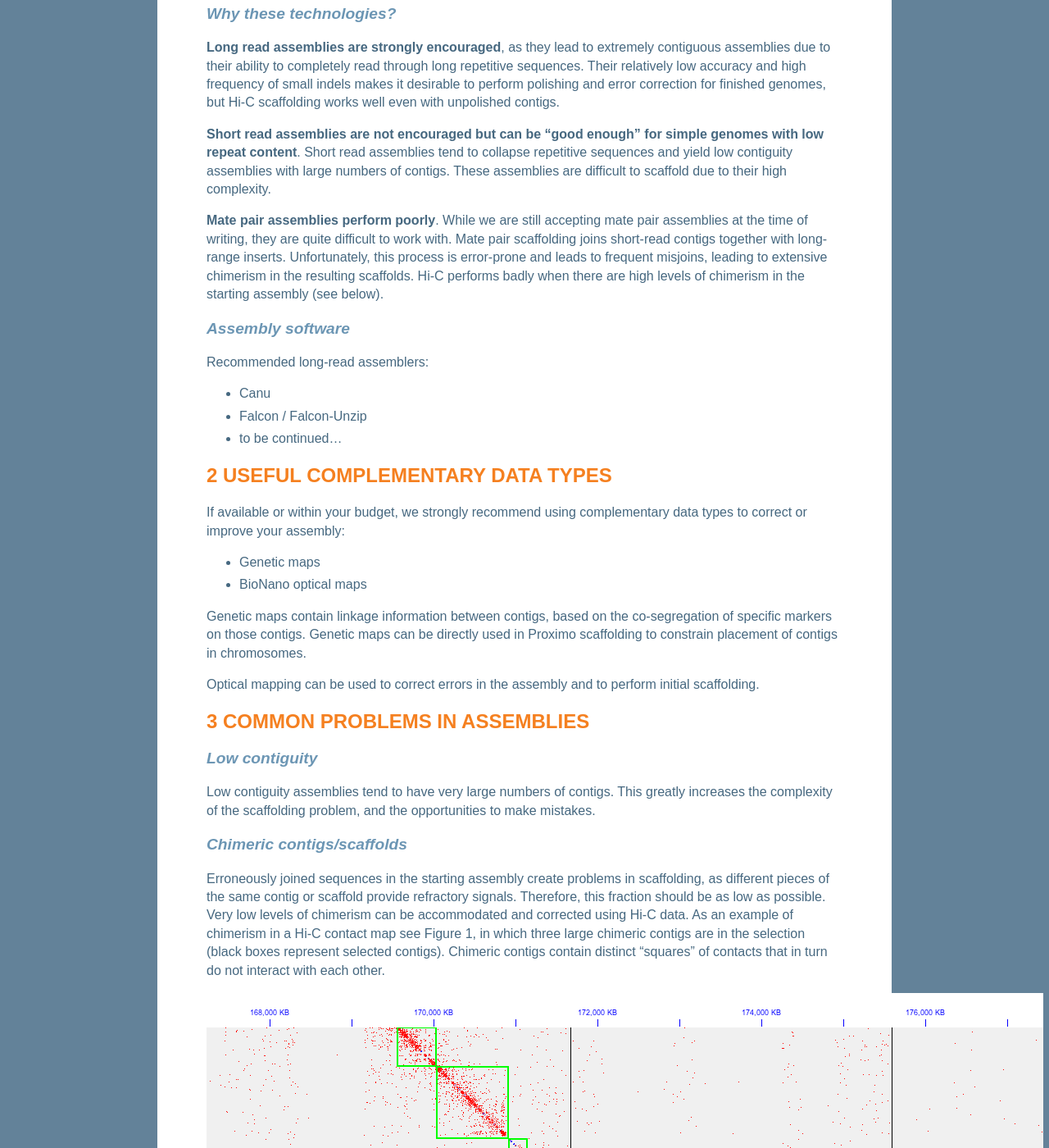
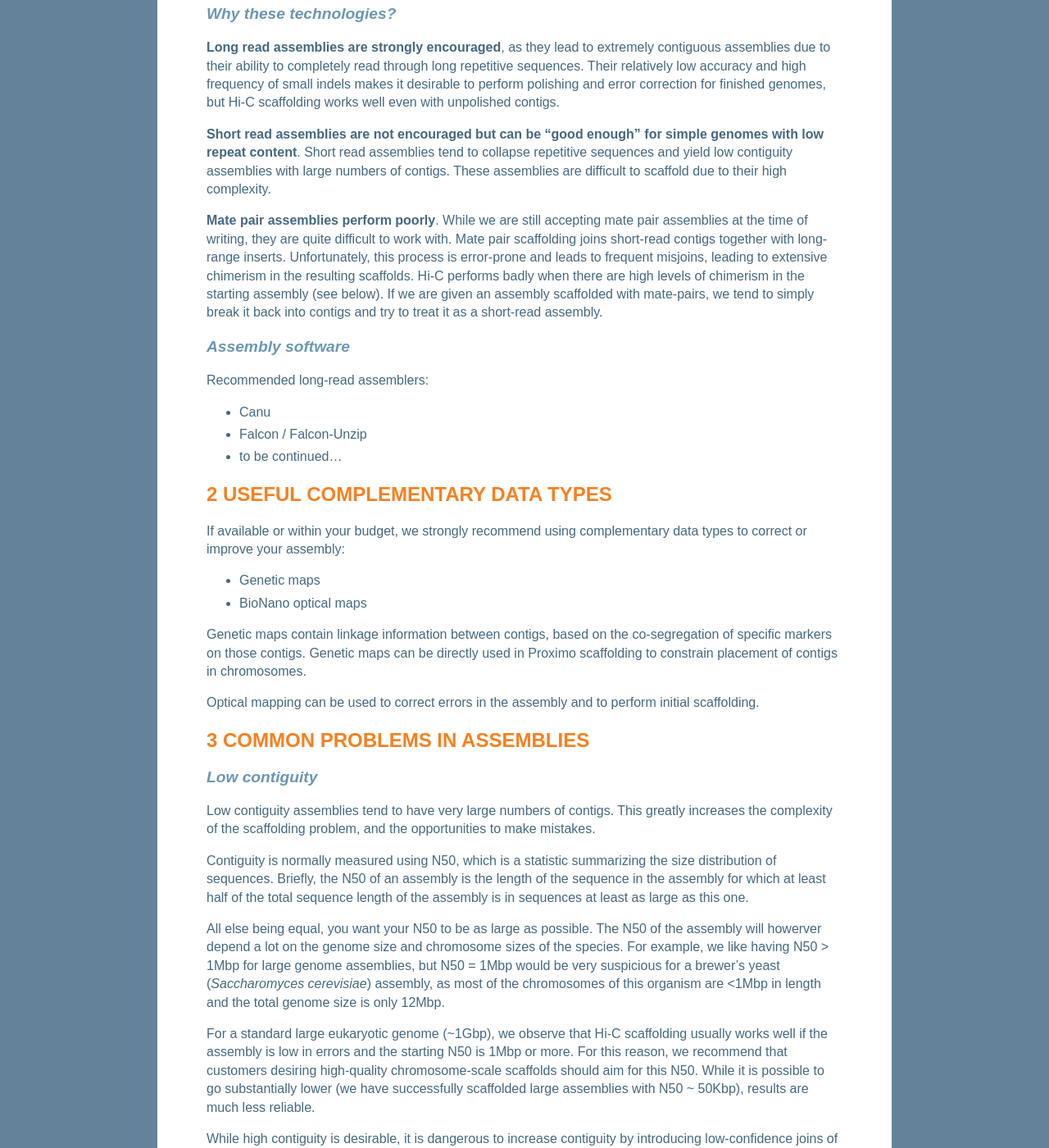
Before and after one commit to phasegenomics/phasegenomics.github.io, a Jekyll site: the page built from _posts/2018-09-20-starting-assembly-guidelines.md, in a window 1280 px wide and 1400 px high, scrolled down 726 px. Shown: the whole window at 82% size. Built offline with Jekyll 4.4.1, drawn with Linux system fonts in a browser that asks for light colours; some of the changed text lies outside the part shown.

Commit message:
added section about contiguity guidelines.

```diff
--- a/_posts/2018-09-20-starting-assembly-guidelines.md
+++ b/_posts/2018-09-20-starting-assembly-guidelines.md
@@ -31,7 +31,7 @@ __Long read assemblies are strongly encouraged__, as they lead to extremely cont
 
 __Short read assemblies are not encouraged but can be "good enough" for simple genomes with low repeat content__. Short read assemblies tend to collapse repetitive sequences and yield low contiguity assemblies with large numbers of contigs. These assemblies are difficult to scaffold due to their high complexity.
 
-__Mate pair assemblies perform poorly__. While we are still accepting mate pair assemblies at the time of writing, they are quite difficult to work with. Mate pair scaffolding joins short-read contigs together with long-range inserts. Unfortunately, this process is error-prone and leads to frequent misjoins, leading to extensive chimerism in the resulting scaffolds. Hi-C performs badly when there are high levels of chimerism in the starting assembly (see below).
+__Mate pair assemblies perform poorly__. While we are still accepting mate pair assemblies at the time of writing, they are quite difficult to work with. Mate pair scaffolding joins short-read contigs together with long-range inserts. Unfortunately, this process is error-prone and leads to frequent misjoins, leading to extensive chimerism in the resulting scaffolds. Hi-C performs badly when there are high levels of chimerism in the starting assembly (see below). If we are given an assembly scaffolded with mate-pairs, we tend to simply break it back into contigs and try to treat it as a short-read assembly.
 
 ### Assembly software
 
@@ -56,6 +56,14 @@ Optical mapping can be used to correct errors in the assembly and to perform ini
 ---------------------
 ### Low contiguity
 Low contiguity assemblies tend to have very large numbers of contigs. This greatly increases the complexity of the scaffolding problem, and the opportunities to make mistakes.
+
+Contiguity is normally measured using N50, which is a statistic summarizing the size distribution of sequences. Briefly, the N50 of an assembly is the length of the sequence in the assembly for which at least half of the total sequence length of the assembly is in sequences at least as large as this one.
+
+All else being equal, you want your N50 to be as large as possible. The N50 of the assembly will howerver depend a lot on the genome size and chromosome sizes of the species. For example, we like having N50 > 1Mbp for large genome assemblies, but N50 = 1Mbp would be very suspicious for a brewer's yeast (_Saccharomyces cerevisiae_) assembly, as most of the chromosomes of this organism are <1Mbp in length and the total genome size is only 12Mbp.
+
+For a standard large eukaryotic genome (~1Gbp), we observe that Hi-C scaffolding usually works well if the assembly is low in errors and the starting N50 is 1Mbp or more. For this reason, we recommend that customers desiring high-quality chromosome-scale scaffolds should aim for this N50. While it is possible to go substantially lower (we have successfully scaffolded large assemblies with N50 ~ 50Kbp), results are much less reliable.
+
+While high contiguity is desirable, it is dangerous to increase contiguity by introducing low-confidence joins of contigs. For Hi-C scaffolding we will always prefer a less contiguous assembly with high-confidence scaffolds to a more contiguous assembly with low-confidence scaffolds.
 
 ### Chimeric contigs/scaffolds
 Erroneously joined sequences in the starting assembly create problems in scaffolding, as different pieces of the same contig or scaffold provide refractory signals. Therefore, this fraction should be as low as possible. Very low levels of chimerism can be accommodated and corrected using Hi-C data. As an example of chimerism in a Hi-C contact map see Figure 1, in which three large chimeric contigs are in the selection (black boxes represent selected contigs). Chimeric contigs contain distinct "squares" of contacts that in turn do not interact with each other.
@@ -83,9 +91,9 @@ One is to simply split every sequence on gaps in the assembly, where a gap is de
 If you are using PacBio or Nanopore reads, another method is to use our tool [polar_star](https://github.com/phasegenomics/polar_star). This tool takes your PacBio subreads (or in principle ONT reads), aligns them to your assembly, and breaks the assembly in places where long read coverage fluctuates.
 
 ##### Manual contig breaking
-Use Juicebox or a similar tool to manually break contigs and make a new assembly.
+If you have aligned Hi-C data, you can use Juicebox or a similar tool to manually break contigs and make a new assembly.
 
 ### Manual polishing
-We will frequently perform manual fixes of an assembly using the Juicebox tool. This visualizer and interactive assembly editor is a great way to fix the last 1% of problems that benefit from human eyes after Proximo has done 99% of the work. You can move contigs, invert contigs, and break contigs in this tool. Remaking an assembly FASTA from Juicebox fixes is a little hard and not automatic, but we are working on tools that allow us to do this.
+We will frequently perform manual fixes of an assembly using the Juicebox tool for visualizing Hi-C data aligned to an assembly. This visualizer and interactive assembly editor is a great way to fix the last 1% of problems that benefit from human eyes after Proximo has done 99% of the work. You can move contigs, invert contigs, and break contigs in this tool. Remaking an assembly FASTA from Juicebox fixes is a little hard and not automatic, but we are working on tools that allow us to do this.
 
 ### Remove homologous sequences
```
